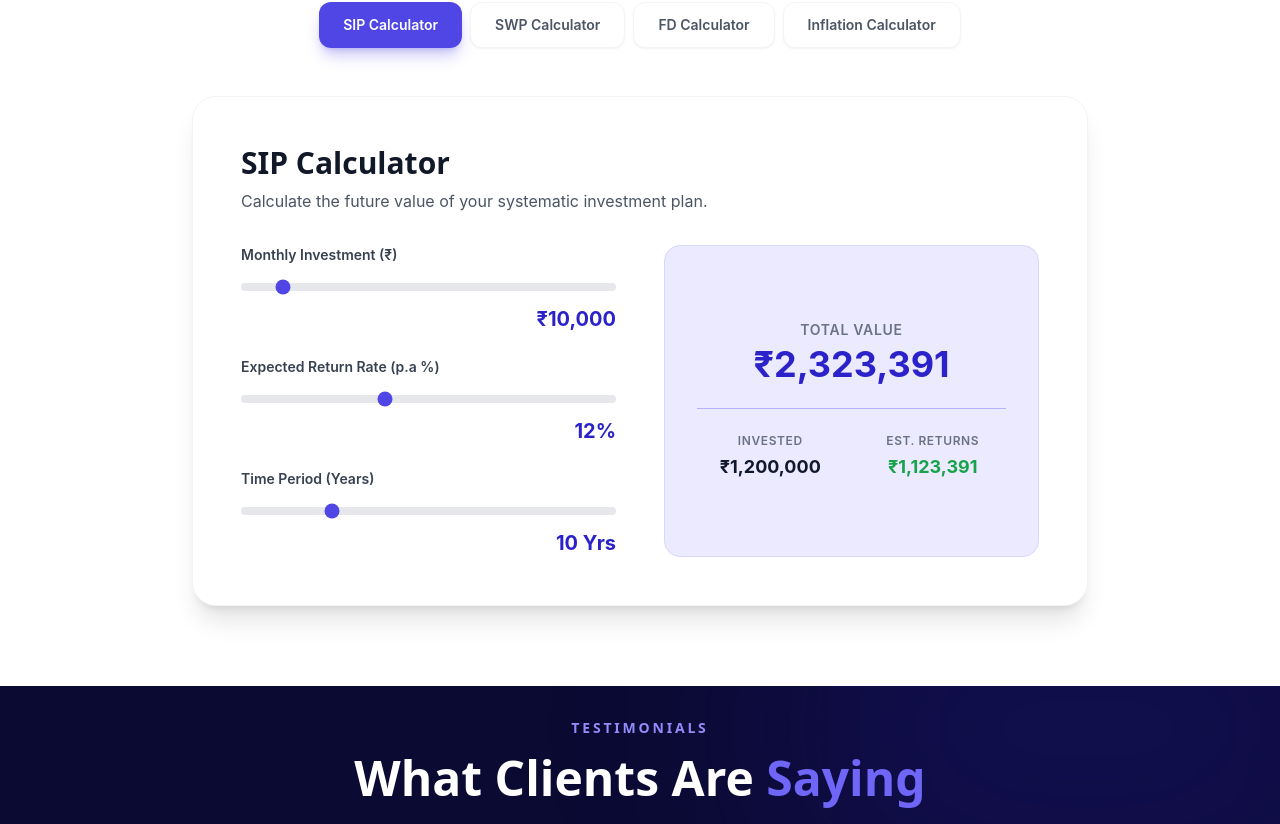
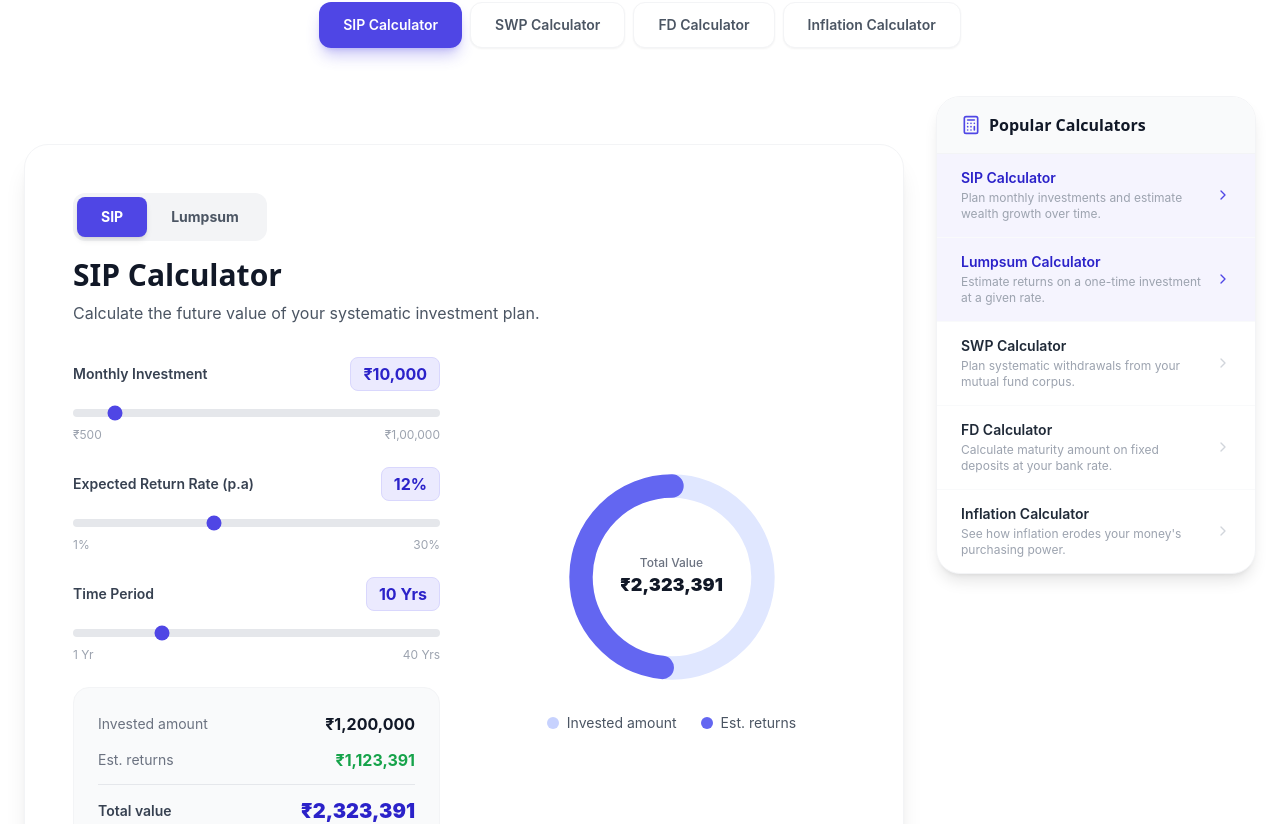
Before and after one commit to rithwikthirumalaraju14/vemuri-financial-services, a React (Vite) app: page / in a window 1280 px wide. Shown: the part 5796-6620 px from the top of the page. Built offline with nearby package versions, Linux system fonts and the light colour scheme.

Commit message:
feat: enhance SIP and Lumpsum calculators with toggle functionality and improved UI

```diff
--- a/src/components/Calculators.jsx
+++ b/src/components/Calculators.jsx
@@ -4,7 +4,22 @@ import Sip from '../components/Sip'
 import Swp from '../components/Swp'
 import Fd from '../components/Fd'
 import Inflation from '../components/Inflation'
-import { Calculator } from 'lucide-react'
+import { Calculator, ChevronRight } from 'lucide-react'
+
+const popularCalculators = [
+  { id: 'sip', name: 'SIP Calculator', desc: 'Plan monthly investments and estimate wealth growth over time.' },
+  { id: 'lumpsum', name: 'Lumpsum Calculator', desc: 'Estimate returns on a one-time investment at a given rate.' },
+  { id: 'swp', name: 'SWP Calculator', desc: 'Plan systematic withdrawals from your mutual fund corpus.' },
+  { id: 'fd', name: 'FD Calculator', desc: 'Calculate maturity amount on fixed deposits at your bank rate.' },
+  { id: 'inflation', name: 'Inflation Calculator', desc: 'See how inflation erodes your money\'s purchasing power.' }
+  // { id: 'mf-returns', name: 'Mutual Fund Returns', desc: 'Check projected returns for lumpsum or SIP in mutual funds.' },
+  // { id: 'ppf', name: 'PPF Calculator', desc: 'Estimate Public Provident Fund maturity with 15-year lock-in.' },
+  // { id: 'epf', name: 'EPF Calculator', desc: 'Calculate Employee Provident Fund balance at retirement.' },
+  // { id: 'rd', name: 'RD Calculator', desc: 'Forecast your recurring deposit maturity value.' },
+  // { id: 'emi', name: 'EMI Calculator', desc: 'Find your monthly EMI for home, car, or personal loans.' },
+  // { id: 'nps', name: 'NPS Calculator', desc: 'Project your National Pension System corpus and pension.' },
+  // { id: 'income-tax', name: 'Income Tax Calculator', desc: 'Estimate your tax liability under old and new regimes.' },
+]
 
 export default function Calculators() {
   const [activeTab, setActiveTab] = useState('sip')
@@ -15,6 +30,16 @@ export default function Calculators() {
     { id: 'fd', name: 'FD Calculator' },
     { id: 'inflation', name: 'Inflation Calculator' }
   ]
+
+  const handleCalcClick = (id) => {
+    // Map sidebar clicks to actual calculator tabs
+    if (id === 'lumpsum') {
+      setActiveTab('sip') // Lumpsum is inside SIP component
+    } else if (['sip', 'swp', 'fd', 'inflation'].includes(id)) {
+      setActiveTab(id)
+    }
+    // For other calculators we just highlight them (they don't have full components yet)
+  }
 
   return (
     <section id="sip" className="py-8 bg-white relative">
@@ -50,13 +75,15 @@ export default function Calculators() {
           ))}
         </div>
 
-        {/* Content Area */}
+        {/* Main Content: Calculator + Sidebar */}
+        <div className="flex flex-col lg:flex-row gap-8">
+          {/* Calculator Area */}
           <motion.div
             key={activeTab}
             initial={{ opacity: 0, y: 20 }}
             animate={{ opacity: 1, y: 0 }}
             transition={{ duration: 0.4 }}
-          className="w-full"
+            className="flex-1 min-w-0"
           >
             {activeTab === 'sip' && <Sip />}
             {activeTab === 'swp' && <Swp />}
@@ -64,6 +91,52 @@ export default function Calculators() {
             {activeTab === 'inflation' && <Inflation />}
           </motion.div>
 
+          {/* Sidebar: Popular Calculators */}
+          <div className="w-full lg:w-80 flex-shrink-0">
+            <div className="bg-white rounded-3xl border border-gray-100 shadow-lg overflow-hidden sticky top-32">
+              <div className="bg-gray-50 px-6 py-4 border-b border-gray-100">
+                <h4 className="font-bold text-gray-900 flex items-center gap-2">
+                  <Calculator className="w-5 h-5 text-primary-500" />
+                  Popular Calculators
+                </h4>
+              </div>
+              <div className="divide-y divide-gray-50">
+                {popularCalculators.map((calc) => (
+                  <button
+                    key={calc.id}
+                    onClick={() => handleCalcClick(calc.id)}
+                    className={`w-full text-left px-6 py-3.5 hover:bg-primary-50 transition-colors group ${
+                      (activeTab === calc.id || (calc.id === 'lumpsum' && activeTab === 'sip'))
+                        ? 'bg-primary-50/50'
+                        : ''
+                    }`}
+                  >
+                    <div className="flex items-center justify-between">
+                      <div className="min-w-0">
+                        <span className={`text-sm font-semibold block ${
+                          (activeTab === calc.id || (calc.id === 'lumpsum' && activeTab === 'sip'))
+                            ? 'text-primary-600'
+                            : 'text-gray-800 group-hover:text-primary-600'
+                        }`}>
+                          {calc.name}
+                        </span>
+                        <span className="text-xs text-gray-400 leading-snug block mt-0.5 line-clamp-2">
+                          {calc.desc}
+                        </span>
+                      </div>
+                      <ChevronRight className={`w-4 h-4 flex-shrink-0 ml-2 transition-colors ${
+                        (activeTab === calc.id || (calc.id === 'lumpsum' && activeTab === 'sip'))
+                          ? 'text-primary-500'
+                          : 'text-gray-300 group-hover:text-primary-400'
+                      }`} />
+                    </div>
+                  </button>
+                ))}
+              </div>
+            </div>
+          </div>
+        </div>
+
       </div>
     </section>
   )
--- a/src/components/Sip.jsx
+++ b/src/components/Sip.jsx
@@ -1,11 +1,12 @@
 import React, { useState } from 'react'
 
 export default function Sip() {
+  const [mode, setMode] = useState('sip') // 'sip' or 'lumpsum'
   const [investment, setInvestment] = useState(10000)
+  const [lumpsum, setLumpsum] = useState(100000)
   const [rate, setRate] = useState(12)
   const [years, setYears] = useState(10)
 
-  // Logic: M = P × ({[1 + i]^n – 1} / i) × (1 + i)
   const calculateSIP = () => {
     const monthlyRate = rate / 12 / 100
     const months = years * 12
@@ -18,19 +19,71 @@ export default function Sip() {
     }
   }
 
-  const results = calculateSIP()
+  const calculateLumpsum = () => {
+    const futureValue = lumpsum * Math.pow(1 + rate / 100, years)
+    return {
+      futureValue: Math.round(futureValue),
+      totalInvested: lumpsum,
+      wealthGained: Math.round(futureValue - lumpsum)
+    }
+  }
+
+  const results = mode === 'sip' ? calculateSIP() : calculateLumpsum()
+
+  // Donut chart calculation
+  const investedPercent = results.totalInvested / results.futureValue * 100
+  const returnsPercent = 100 - investedPercent
+  const circumference = 2 * Math.PI * 70
+  const investedDash = (investedPercent / 100) * circumference
+  const returnsDash = (returnsPercent / 100) * circumference
 
   return (
     <div className="bg-white rounded-3xl shadow-xl p-8 lg:p-12 border border-gray-100 max-w-4xl mx-auto my-12">
+      {/* SIP / Lumpsum Toggle */}
       <div className="mb-8">
-        <h3 className="text-3xl font-bold text-gray-900 mb-2">SIP Calculator</h3>
-        <p className="text-gray-600">Calculate the future value of your systematic investment plan.</p>
+        <div className="inline-flex bg-gray-100 rounded-xl p-1 mb-4">
+          <button
+            onClick={() => setMode('sip')}
+            className={`px-6 py-2.5 rounded-lg text-sm font-bold transition-all duration-300 ${
+              mode === 'sip'
+                ? 'bg-primary-500 text-white shadow-md'
+                : 'text-gray-600 hover:text-gray-900'
+            }`}
+          >
+            SIP
+          </button>
+          <button
+            onClick={() => setMode('lumpsum')}
+            className={`px-6 py-2.5 rounded-lg text-sm font-bold transition-all duration-300 ${
+              mode === 'lumpsum'
+                ? 'bg-primary-500 text-white shadow-md'
+                : 'text-gray-600 hover:text-gray-900'
+            }`}
+          >
+            Lumpsum
+          </button>
+        </div>
+        <h3 className="text-3xl font-bold text-gray-900 mb-2">
+          {mode === 'sip' ? 'SIP Calculator' : 'Lumpsum Calculator'}
+        </h3>
+        <p className="text-gray-600">
+          {mode === 'sip'
+            ? 'Calculate the future value of your systematic investment plan.'
+            : 'Calculate the future value of a one-time lumpsum investment.'}
+        </p>
       </div>
 
       <div className="grid grid-cols-1 md:grid-cols-2 gap-12">
+        {/* Sliders */}
         <div className="space-y-6">
+          {mode === 'sip' ? (
             <div>
-            <label className="block text-sm font-semibold text-gray-700 mb-2">Monthly Investment (₹)</label>
+              <div className="flex items-center justify-between mb-2">
+                <label className="text-sm font-semibold text-gray-700">Monthly Investment</label>
+                <div className="bg-primary-50 border border-primary-100 rounded-lg px-3 py-1">
+                  <span className="text-primary-600 font-bold">₹{investment.toLocaleString()}</span>
+                </div>
+              </div>
               <input
                 type="range"
                 min="500" max="100000" step="500"
@@ -38,11 +91,40 @@ export default function Sip() {
                 onChange={(e) => setInvestment(Number(e.target.value))}
                 className="w-full h-2 bg-gray-200 rounded-lg appearance-none cursor-pointer accent-primary-500"
               />
-            <div className="mt-2 text-right font-bold text-primary-600 text-xl">₹{investment.toLocaleString()}</div>
+              <div className="flex justify-between text-xs text-gray-400 mt-1">
+                <span>₹500</span>
+                <span>₹1,00,000</span>
               </div>
+            </div>
+          ) : (
+            <div>
+              <div className="flex items-center justify-between mb-2">
+                <label className="text-sm font-semibold text-gray-700">Total Investment</label>
+                <div className="bg-primary-50 border border-primary-100 rounded-lg px-3 py-1">
+                  <span className="text-primary-600 font-bold">₹{lumpsum.toLocaleString()}</span>
+                </div>
+              </div>
+              <input
+                type="range"
+                min="10000" max="10000000" step="10000"
+                value={lumpsum}
+                onChange={(e) => setLumpsum(Number(e.target.value))}
+                className="w-full h-2 bg-gray-200 rounded-lg appearance-none cursor-pointer accent-primary-500"
+              />
+              <div className="flex justify-between text-xs text-gray-400 mt-1">
+                <span>₹10,000</span>
+                <span>₹1,00,00,000</span>
+              </div>
+            </div>
+          )}
 
           <div>
-            <label className="block text-sm font-semibold text-gray-700 mb-2">Expected Return Rate (p.a %)</label>
+            <div className="flex items-center justify-between mb-2">
+              <label className="text-sm font-semibold text-gray-700">Expected Return Rate (p.a)</label>
+              <div className="bg-primary-50 border border-primary-100 rounded-lg px-3 py-1">
+                <span className="text-primary-600 font-bold">{rate}%</span>
+              </div>
+            </div>
             <input
               type="range"
               min="1" max="30" step="0.5"
@@ -50,11 +132,19 @@ export default function Sip() {
               onChange={(e) => setRate(Number(e.target.value))}
               className="w-full h-2 bg-gray-200 rounded-lg appearance-none cursor-pointer accent-primary-500"
             />
-            <div className="mt-2 text-right font-bold text-primary-600 text-xl">{rate}%</div>
+            <div className="flex justify-between text-xs text-gray-400 mt-1">
+              <span>1%</span>
+              <span>30%</span>
+            </div>
           </div>
 
           <div>
-            <label className="block text-sm font-semibold text-gray-700 mb-2">Time Period (Years)</label>
+            <div className="flex items-center justify-between mb-2">
+              <label className="text-sm font-semibold text-gray-700">Time Period</label>
+              <div className="bg-primary-50 border border-primary-100 rounded-lg px-3 py-1">
+                <span className="text-primary-600 font-bold">{years} Yr{years > 1 ? 's' : ''}</span>
+              </div>
+            </div>
             <input
               type="range"
               min="1" max="40" step="1"
@@ -62,23 +152,69 @@ export default function Sip() {
               onChange={(e) => setYears(Number(e.target.value))}
               className="w-full h-2 bg-gray-200 rounded-lg appearance-none cursor-pointer accent-primary-500"
             />
-            <div className="mt-2 text-right font-bold text-primary-600 text-xl">{years} Yrs</div>
+            <div className="flex justify-between text-xs text-gray-400 mt-1">
+              <span>1 Yr</span>
+              <span>40 Yrs</span>
             </div>
           </div>
 
-        <div className="bg-primary-50 rounded-2xl p-8 flex flex-col justify-center items-center text-center border border-primary-100">
-          <div className="mb-6 w-full">
-            <p className="text-sm font-semibold text-gray-500 uppercase tracking-wider mb-1">Total Value</p>
-            <p className="text-4xl font-bold text-primary-600">₹{results.futureValue.toLocaleString()}</p>
+          {/* Results below sliders */}
+          <div className="bg-gray-50 rounded-2xl p-6 border border-gray-100 space-y-3 mt-4">
+            <div className="flex justify-between items-center">
+              <span className="text-sm text-gray-500">Invested amount</span>
+              <span className="font-bold text-gray-900">₹{results.totalInvested.toLocaleString()}</span>
             </div>
-          <div className="grid grid-cols-2 gap-4 w-full pt-6 border-t border-primary-200">
-            <div>
-              <p className="text-xs font-semibold text-gray-500 uppercase tracking-wider mb-1">Invested</p>
-              <p className="text-lg font-bold text-gray-900">₹{results.totalInvested.toLocaleString()}</p>
+            <div className="flex justify-between items-center">
+              <span className="text-sm text-gray-500">Est. returns</span>
+              <span className="font-bold text-green-600">₹{results.wealthGained.toLocaleString()}</span>
             </div>
-            <div>
-              <p className="text-xs font-semibold text-gray-500 uppercase tracking-wider mb-1">Est. Returns</p>
-              <p className="text-lg font-bold text-green-600">₹{results.wealthGained.toLocaleString()}</p>
+            <div className="border-t border-gray-200 pt-3 flex justify-between items-center">
+              <span className="text-sm font-semibold text-gray-700">Total value</span>
+              <span className="text-xl font-black text-primary-600">₹{results.futureValue.toLocaleString()}</span>
+            </div>
+          </div>
+        </div>
+
+        {/* Donut Chart */}
+        <div className="flex flex-col items-center justify-center">
+          <div className="relative w-52 h-52 mb-8">
+            <svg viewBox="0 0 160 160" className="w-full h-full transform -rotate-90">
+              {/* Invested amount arc */}
+              <circle
+                cx="80" cy="80" r="70"
+                fill="none"
+                stroke="#e0e7ff"
+                strokeWidth="18"
+                strokeDasharray={`${investedDash} ${circumference - investedDash}`}
+                strokeDashoffset="0"
+                strokeLinecap="round"
+              />
+              {/* Returns arc */}
+              <circle
+                cx="80" cy="80" r="70"
+                fill="none"
+                stroke="#6366f1"
+                strokeWidth="18"
+                strokeDasharray={`${returnsDash} ${circumference - returnsDash}`}
+                strokeDashoffset={`${-investedDash}`}
+                strokeLinecap="round"
+              />
+            </svg>
+            <div className="absolute inset-0 flex flex-col items-center justify-center">
+              <span className="text-xs text-gray-500 font-medium">Total Value</span>
+              <span className="text-lg font-black text-gray-900">₹{results.futureValue.toLocaleString()}</span>
+            </div>
+          </div>
+
+          {/* Legend */}
+          <div className="flex items-center gap-6">
+            <div className="flex items-center gap-2">
+              <div className="w-3 h-3 rounded-full bg-indigo-200"></div>
+              <span className="text-sm text-gray-600">Invested amount</span>
+            </div>
+            <div className="flex items-center gap-2">
+              <div className="w-3 h-3 rounded-full bg-indigo-500"></div>
+              <span className="text-sm text-gray-600">Est. returns</span>
             </div>
           </div>
         </div>
```
Lines whose indentation alone changed are shown as unchanged.
